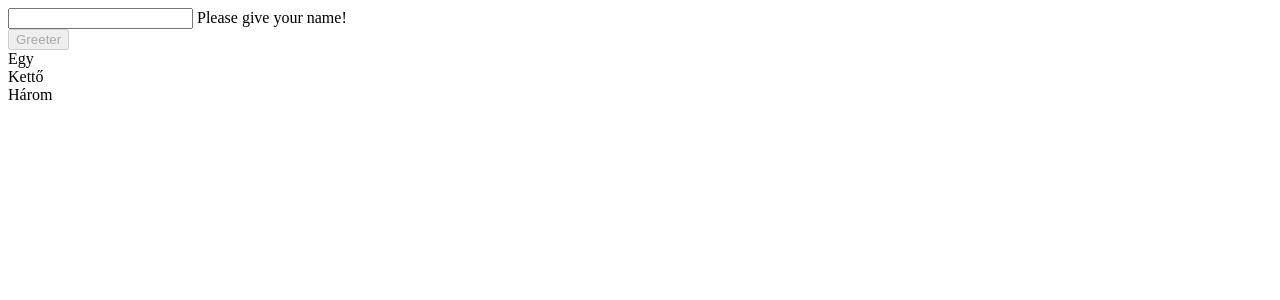
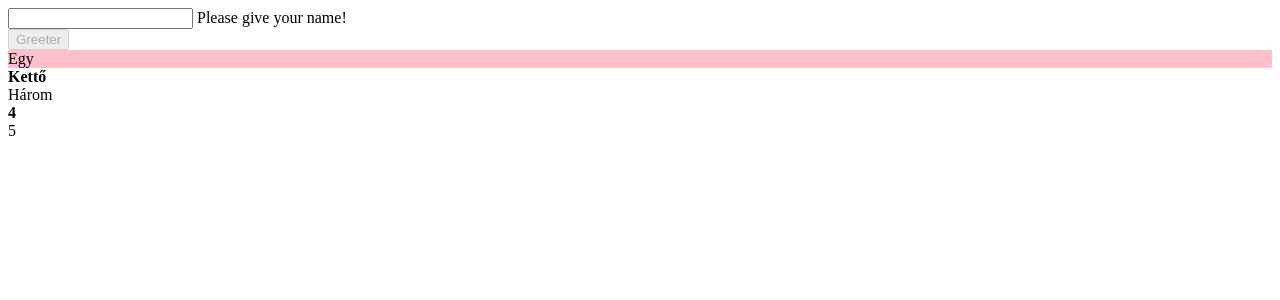
Before and after one commit to muller93/angular-course, an Angular app: page / in a window 1280 px wide. Shown: the top 300 px of the page. Built offline with nearby package versions, Linux system fonts and the light colour scheme.

Commit message:
background color

```diff
--- a/src/app/components/task-list/task-list.component.html
+++ b/src/app/components/task-list/task-list.component.html
@@ -1,4 +1,4 @@
-
-<div *ngFor="let element of task;">
-  {{element}}
+<div *ngFor="let element of task; let odd = odd; let first = first"
+   [ngClass]="{ bold: odd, first: first}">
+   {{element}}
 </div>
--- a/src/app/components/task-list/task-list.component.scss
+++ b/src/app/components/task-list/task-list.component.scss
@@ -0,0 +1,7 @@
+.bold {
+    font-weight:bold;
+}
+
+.first {
+    background-color: pink;
+}
--- a/src/app/components/task-list/task-list.component.ts
+++ b/src/app/components/task-list/task-list.component.ts
@@ -9,7 +9,7 @@ export class TaskListComponent implements OnInit {
 
   constructor() { }
 
-  public task: string[] = ['Egy', 'Kettő', 'Három'];
+  public task: string[] = ['Egy', 'Kettő', 'Három', '4', '5'];
 
   ngOnInit() {
   }
```
